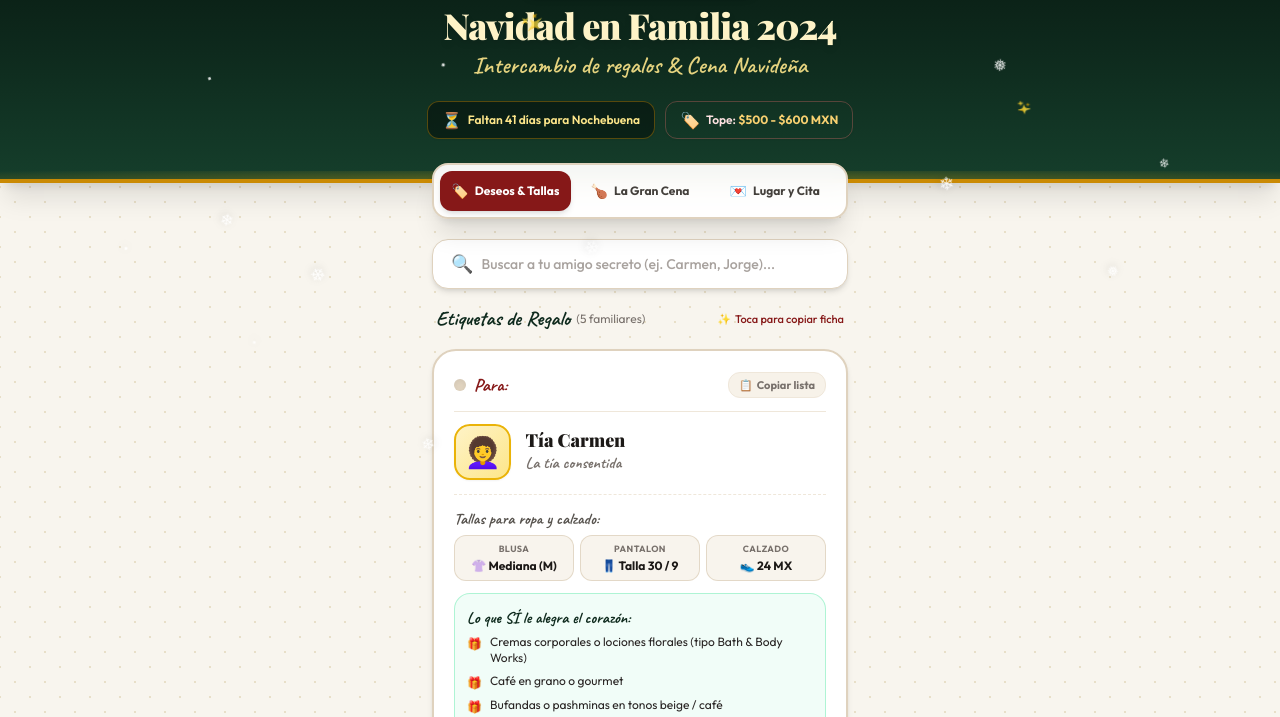
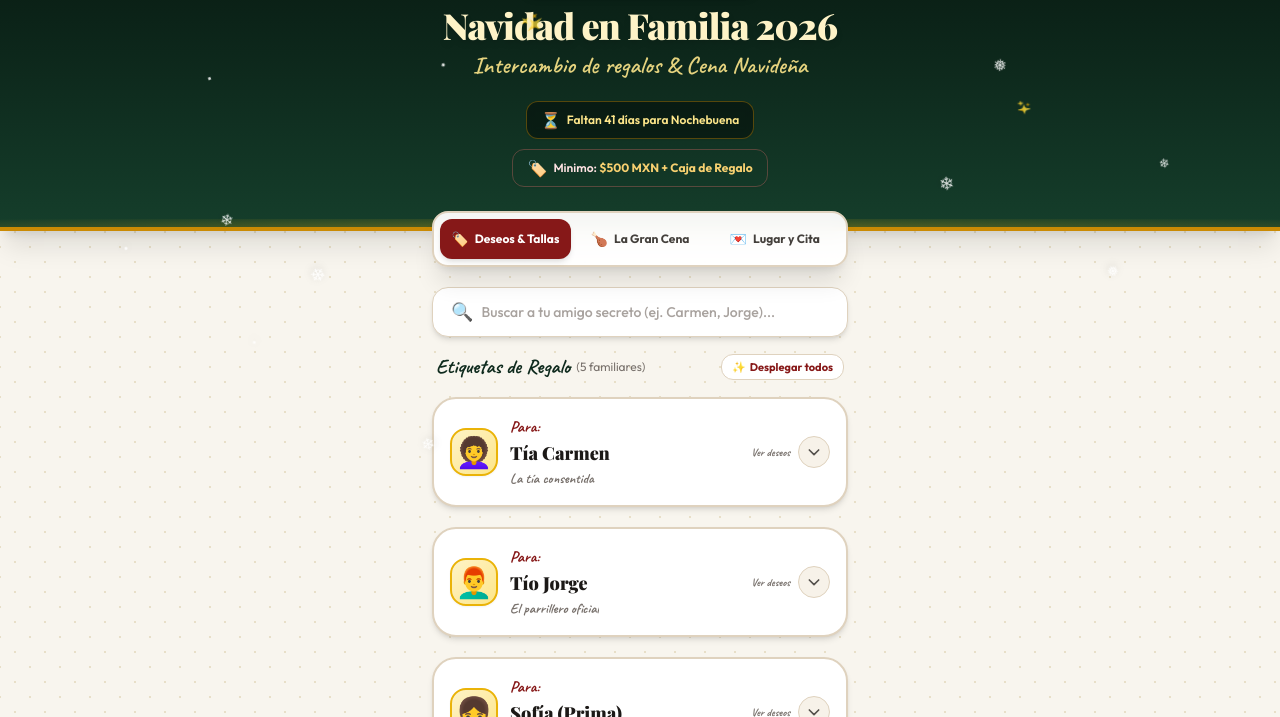
Before and after one commit to KeVINj29/navidad-familia, a plain HTML site: page index.html in a window 1280 px wide. Shown: the part 83-800 px from the top of the page. Drawn offline with nearby package versions, Linux system fonts and the light colour scheme; a web font is replaced by a local one.

Commit message:
feat: tarjetas desplegables (accordion) y actualizacion de datos 2026

```diff
--- a/data.js
+++ b/data.js
@@ -4,14 +4,14 @@
 // =============================================================================
 
 const INFO_EVENTO = {
-    titulo: "Navidad en Familia 2024",
+    titulo: "Navidad en Familia 2026",
     subtitulo: "Intercambio de regalos & Cena Navideña",
-    fecha: "Martes 24 de Diciembre, 2024",
+    fecha: "Martes 24 de Diciembre, 2026",
     hora: "8:00 PM en adelante",
     lugar: "Casa de los Abuelos",
     direccion: "Calle Los Pinos #123, Col. Centro",
     googleMapsUrl: "https://maps.google.com/?q=Los+Pinos+123", // Cambia por tu link real de Maps
-    presupuestoIntercambio: "$500 - $600 MXN", // Opcional, déjalo vacío si no aplica
+    presupuestoIntercambio: "$500 MXN + Caja de Regalo", // Opcional, déjalo vacío si no aplica
 };
 
 // -----------------------------------------------------------------------------
--- a/index.html
+++ b/index.html
@@ -114,6 +114,14 @@
         .stitched {
             border: 1.5px dashed #C8B59B;
         }
+
+        /* Ocultar marcador por defecto de details/summary en navegadores móviles */
+        summary::-webkit-details-marker {
+            display: none;
+        }
+        summary {
+            list-style: none;
+        }
     </style>
 </head>
 <body class="text-stone-800 font-sans min-h-screen pb-28 selection:bg-red-200">
@@ -167,7 +175,7 @@
                 <!-- Presupuesto sugerido con etiqueta de precio -->
                 <div id="presupuesto-box" class="inline-flex items-center gap-1.5 bg-berry-900/90 border border-red-400/30 px-3.5 py-1.5 rounded-xl text-xs font-semibold text-red-100 shadow-sm">
                     <span class="text-base">🏷️</span>
-                    <span>Tope: <strong id="presupuesto-val" class="text-gold-300 font-bold">$500 - $600 MXN</strong></span>
+                    <span>Minimo: <strong id="presupuesto-val" class="text-gold-300 font-bold">$500 - $600 MXN</strong></span>
                 </div>
 
             </div>
@@ -230,9 +238,9 @@
                     <span class="font-hand text-xl font-bold text-pine-900">Etiquetas de Regalo</span>
                     <span class="text-xs text-stone-500 font-sans" id="contador-personas">(cargando...)</span>
                 </div>
-                <span class="text-[11px] text-berry-700 font-medium flex items-center gap-1">
-                    <span>✨</span> Toca para copiar ficha
-                </span>
+                <button onclick="toggleTodos()" id="btn-toggle-todos" class="text-[11px] text-berry-700 hover:text-berry-900 font-bold flex items-center gap-1 bg-white border border-kraft-300 px-2.5 py-1 rounded-xl shadow-xs transition active:scale-95">
+                    <span>✨</span> <span id="label-toggle-todos">Desplegar todos</span>
+                </button>
             </div>
 
             <!-- Listado de Fichas (Estilo Gift Tag de Navidad) -->
@@ -422,8 +430,8 @@
             }
         }
 
-        // 2. Renderizado de las Tarjetas de Regalo (Gift Tags)
-        function renderFamilia(lista) {
+        // 2. Renderizado de las Tarjetas de Regalo (Gift Tags Desplegables)
+        function renderFamilia(lista, autoOpen = false) {
             const container = document.getElementById('lista-familia');
             const noResults = document.getElementById('no-results');
             const contador = document.getElementById('contador-personas');
@@ -439,22 +447,9 @@
             }
 
             lista.forEach((persona, index) => {
-                const tag = document.createElement('div');
-                // Estilo etiqueta de regalo artesanal de cartulina navideña
-                tag.className = "gift-tag bg-white rounded-3xl p-5 shadow-md border-2 border-kraft-300 relative transition-transform duration-150 hover:-translate-y-0.5";
-
-                // Perforación superior con listón rojo
-                const tagHeader = `
-                    <div class="flex items-center justify-between pb-3 mb-3 border-b border-kraft-200">
-                        <div class="flex items-center gap-2">
-                            <span class="w-3 h-3 rounded-full bg-kraft-300 shadow-inner inline-block"></span>
-                            <span class="font-hand text-lg text-berry-700 font-bold">Para:</span>
-                        </div>
-                        <button onclick="copiarFicha('${persona.id || index}')" class="text-[11px] font-bold text-stone-500 hover:text-berry-700 bg-kraft-100 hover:bg-kraft-200 px-2.5 py-1 rounded-xl transition flex items-center gap-1 border border-kraft-200">
-                            <span>📋</span> Copiar lista
-                        </button>
-                    </div>
-                `;
+                const tag = document.createElement('details');
+                tag.className = "gift-tag bg-white rounded-3xl shadow-md border-2 border-kraft-300 overflow-hidden group transition-all duration-200";
+                if (autoOpen) tag.open = true;
 
                 // Tallas con apariencia de etiqueta textil cosida
                 let tallasHtml = '';
@@ -475,7 +470,7 @@
                     }).join('');
 
                     tallasHtml = `
-                        <div class="mt-3.5 pt-3 border-t border-dashed border-kraft-200">
+                        <div class="pt-2">
                             <span class="font-hand text-base font-bold text-stone-600 block mb-1">Tallas para ropa y calzado:</span>
                             <div class="grid grid-cols-3 gap-1.5">
                                 ${items}
@@ -536,26 +531,59 @@
                 }
 
                 tag.innerHTML = `
-                    ${tagHeader}
+                    <!-- Encabezado táctil desplegable -->
+                    <summary class="p-3.5 sm:p-4 flex items-center justify-between cursor-pointer list-none select-none hover:bg-kraft-50/80 transition-colors">
+                        <div class="flex items-center gap-3 min-w-0">
+                            <!-- Avatar circular festivo -->
+                            <div class="w-12 h-12 rounded-2xl bg-gradient-to-br from-amber-100 to-amber-200 border-2 border-gold-400 flex items-center justify-center text-2xl sm:text-3xl shadow-sm shrink-0">
+                                ${persona.avatar || '🎄'}
+                            </div>
+                            <div class="min-w-0">
+                                <span class="font-hand text-sm sm:text-base text-berry-700 font-bold block leading-none">Para:</span>
+                                <h3 class="font-serif font-black text-stone-900 text-base sm:text-lg leading-tight truncate">${persona.nombre}</h3>
+                                ${persona.apodo ? `<p class="font-hand text-xs sm:text-sm text-stone-500 font-bold truncate leading-none mt-0.5">${persona.apodo}</p>` : ''}
+                            </div>
+                        </div>
 
-                    <div class="flex items-center gap-3.5">
-                        <div class="w-13 h-13 rounded-2xl bg-gradient-to-br from-amber-100 to-amber-200 border-2 border-gold-400 flex items-center justify-center text-3xl shadow-sm shrink-0 p-2">
-                            ${persona.avatar || '🎄'}
+                        <!-- Indicador visual del desplegable -->
+                        <div class="flex items-center gap-2 shrink-0 pl-2">
+                            <span class="text-[11px] font-hand font-bold text-stone-500 group-open:hidden hidden sm:inline">Ver deseos</span>
+                            <div class="w-8 h-8 rounded-full bg-kraft-100 border border-kraft-300 flex items-center justify-center text-stone-600 transition-transform duration-200 group-open:rotate-180 group-open:bg-berry-100 group-open:text-berry-800">
+                                <svg class="w-4 h-4" fill="none" stroke="currentColor" viewBox="0 0 24 24"><path stroke-linecap="round" stroke-linejoin="round" stroke-width="2.5" d="M19 9l-7 7-7-7"></path></svg>
+                            </div>
                         </div>
-                        <div>
-                            <h3 class="font-serif font-black text-stone-900 text-lg leading-tight">${persona.nombre}</h3>
-                            ${persona.apodo ? `<p class="font-hand text-base text-stone-500 font-bold">${persona.apodo}</p>` : ''}
+                    </summary>
+
+                    <!-- Interior de la Etiqueta (Desplegado) -->
+                    <div class="px-4 sm:px-5 pb-5 pt-3 border-t-2 border-dashed border-kraft-200 bg-kraft-50/40">
+                        <div class="flex items-center justify-between pb-2.5 mb-2 border-b border-kraft-200">
+                            <span class="font-hand text-base text-stone-500 font-bold">✨ Ficha de Deseos</span>
+                            <button onclick="copiarFicha('${persona.id || index}')" class="text-[11px] font-bold text-stone-600 hover:text-berry-700 bg-white hover:bg-kraft-100 px-2.5 py-1 rounded-xl transition flex items-center gap-1 border border-kraft-300 shadow-xs">
+                                <span>📋</span> Copiar lista
+                            </button>
                         </div>
+
+                        ${tallasHtml}
+                        ${siHtml}
+                        ${noHtml}
+                        ${tipHtml}
                     </div>
-
-                    ${tallasHtml}
-                    ${siHtml}
-                    ${noHtml}
-                    ${tipHtml}
                 `;
 
                 container.appendChild(tag);
             });
+        }
+
+        // Toggle para abrir o cerrar todos los desplegables juntos
+        let todosAbiertos = false;
+        function toggleTodos() {
+            todosAbiertos = !todosAbiertos;
+            const details = document.querySelectorAll('#lista-familia details');
+            details.forEach(d => d.open = todosAbiertos);
+            const label = document.getElementById('label-toggle-todos');
+            if (label) {
+                label.innerText = todosAbiertos ? 'Cerrar todos' : 'Desplegar todos';
+            }
         }
 
         // 3. Filtrado rápido
@@ -578,14 +606,15 @@
                 return nombre.includes(term) || apodo.includes(term) || gustos.includes(term) || deseos.includes(term);
             });
 
-            renderFamilia(filtrados);
+            // Si está buscando un nombre, auto-desplegar para que vea los datos al momento
+            renderFamilia(filtrados, term.length > 0);
         }
 
         function limpiarBusqueda() {
             const input = document.getElementById('search-input');
             input.value = '';
             document.getElementById('clear-search').classList.add('hidden');
-            renderFamilia(FAMILIA);
+            renderFamilia(FAMILIA, false);
             input.focus();
         }
 
```
